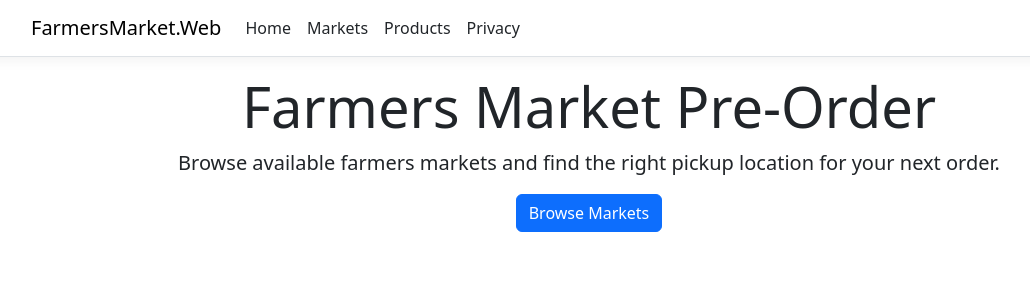
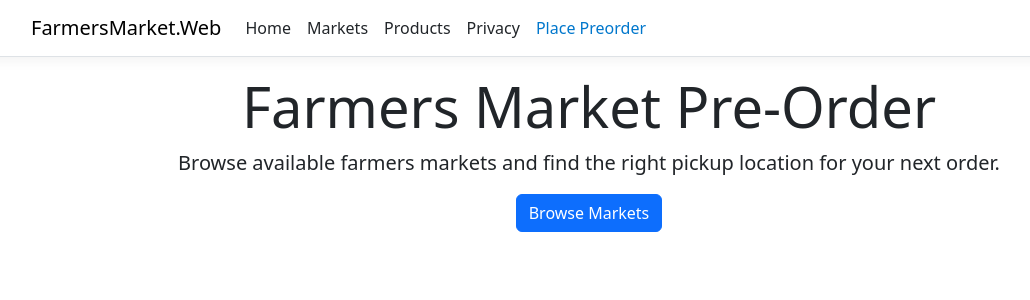
Before and after one commit to SneakyDeebz/SE-3050-Semester-Project, an ASP.NET Core app: page / in a window 1280 px wide. Shown: the top 300 px of the page, without its empty margins (51-1081 px from the left). Run offline with ASP.NET Core 8, Linux system fonts and the light colour scheme; style sheets or scripts are compiled from the project's sources.

Commit message:
Update _Layout.cshtml
added Preorder page to navigation

```diff
--- a/FarmersMarket.Web/Pages/Shared/_Layout.cshtml
+++ b/FarmersMarket.Web/Pages/Shared/_Layout.cshtml
@@ -32,6 +32,9 @@
                         <li class="nav-item">
                             <a class="nav-link text-dark" asp-area="" asp-page="/Privacy">Privacy</a>
                         </li>
+                        <li class="nav-item">
+                            <a class="nav-link text-dark' asp-area="" asp-page="/Preorders/Create">Place Preorder</a>
+                        </li>
                     </ul>
                 </div>
             </div>
```
